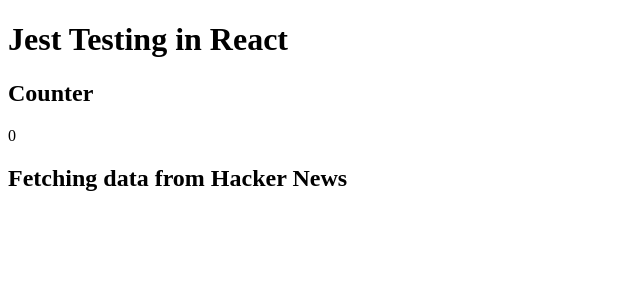
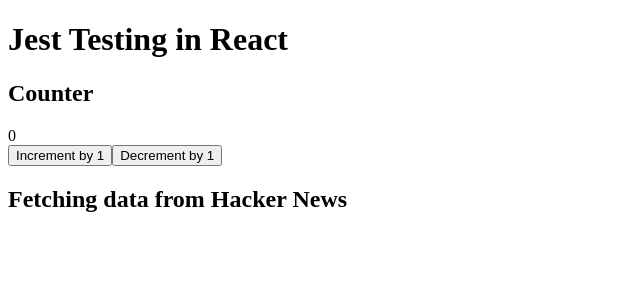
Before and after one commit to krystek77/example-react-app-with-jest-testing, a React (Create React App) app: page / in a window 1280 px wide. Shown: the top 300 px of the page, without its empty margins (0-640 px from the left). Built offline with nearby package versions, Linux system fonts and the light colour scheme.

Commit message:
add counter handler

```diff
--- a/src/App.js
+++ b/src/App.js
@@ -6,11 +6,47 @@
 
 function App() {
   const [counter, setCounter] = React.useState(0);
+  const [errorCounter, setErrorCounter] = React.useState(null);
+
+  function handleCounter(operationType) {
+    switch (operationType) {
+      case 'inc':
+        setCounter((oldCounter) => oldCounter + 1);
+        break;
+      case 'dec':
+        setCounter((oldCounter) => oldCounter - 1);
+        break;
+      default:
+        const error = {
+          message: `Opeartion '${operationType}' not allowed`,
+        };
+        setErrorCounter(error);
+    }
+  }
   return (
     <div className='App'>
       <h1>Jest Testing in React</h1>
       <h2>Counter</h2>
       <Counter counter={counter} />
+      <div className='btn-group'>
+        <button
+          className='btn btn-increment'
+          data-testid='inc'
+          onClick={() => handleCounter('inc')}
+        >
+          Increment by 1
+        </button>
+        <button
+          className='btn btn-decrement'
+          data-testid='dec'
+          onClick={() => handleCounter('dec')}
+        >
+          Decrement by 1
+        </button>
+      </div>
+      {errorCounter && (
+        <div className='error-counter'>{errorCounter.message}</div>
+      )}
       <h2>Fetching data from Hacker News</h2>
     </div>
   );
```
